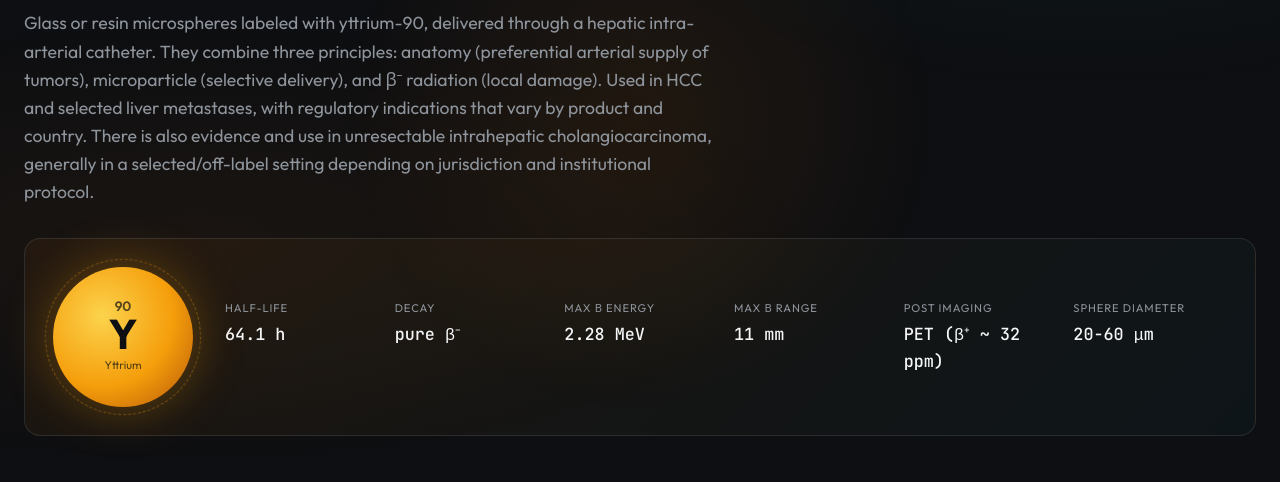
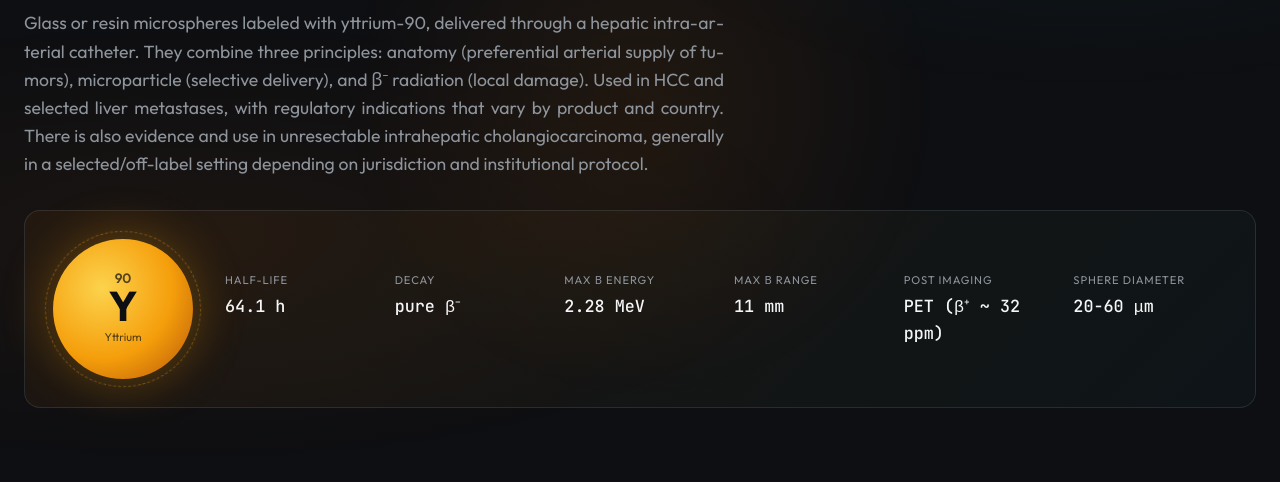
Before and after one commit to marcosmdsoliveira/theratrials-oncology, a plain HTML site: page y90.html in a window 1280 px wide. Shown: the part 318-800 px from the top of the page. Drawn offline with nearby package versions, Linux system fonts and the light colour scheme.

Commit message:
style(radiofarmaco): texto corrido em padrao justificado
text-align: justify + hifenizacao automatica nos blocos de prosa (subtitulo, leads,
key-facts, paragrafos de cronologia e mecanismo). Aplica-se aos 7 dossies.

Co-Authored-By: Claude Opus 4.8 (1M context) <noreply@anthropic.com>

```diff
--- a/assets/css/radiofarmaco.css
+++ b/assets/css/radiofarmaco.css
@@ -426,6 +426,18 @@
 }
 .key-fact p { margin: 0; color: var(--off-white); font-size: 0.95rem; line-height: 1.55; }
 
+/* Texto corrido em padrão justificado (com hifenização p/ evitar vãos) */
+.rf-subtitle,
+.rf-section .lead,
+.tl-card p,
+.mech-stage p,
+.key-fact p {
+  text-align: justify;
+  text-justify: inter-word;
+  -webkit-hyphens: auto;
+  hyphens: auto;
+}
+
 /* Comparação alfa vs beta */
 .ab-compare {
   display: grid;
```
